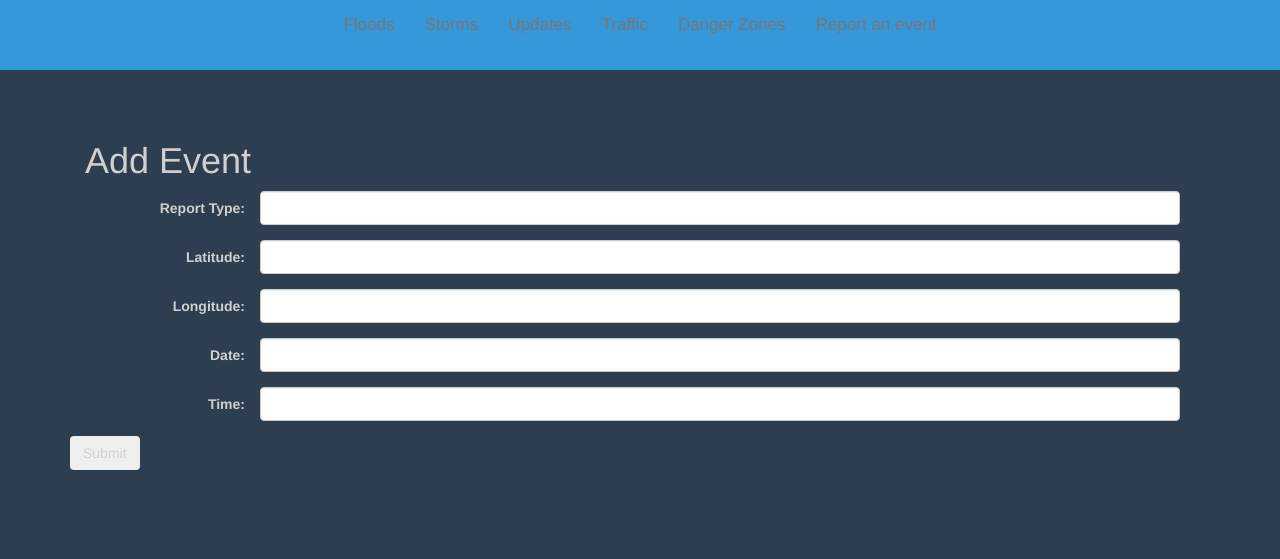
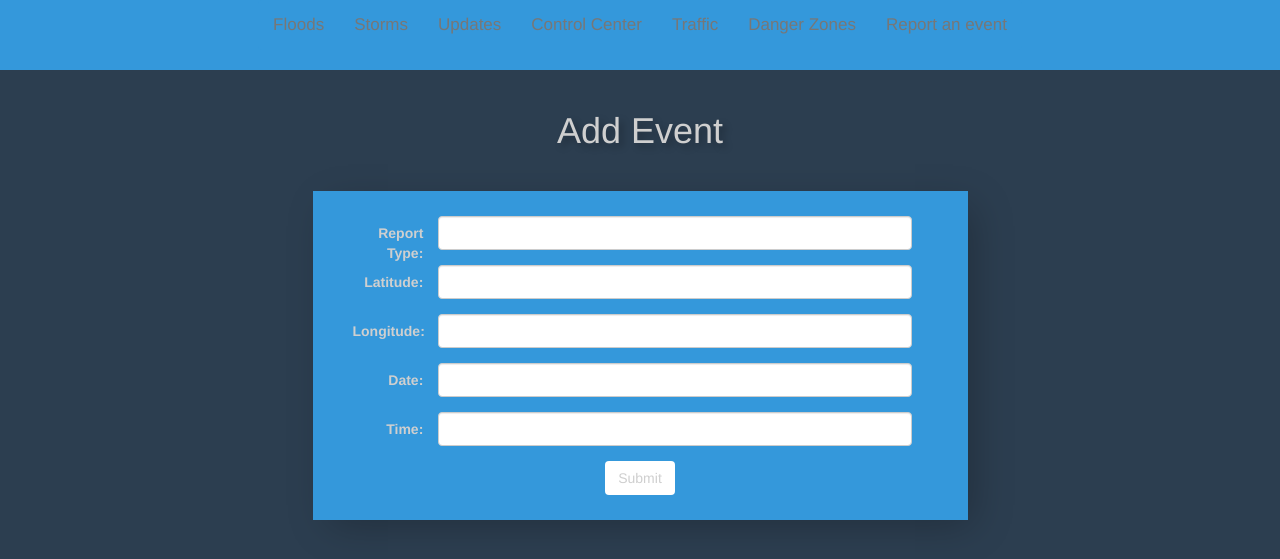
Before and after one commit to richard-parayno/disaster-center, a Django app: page /add-event in a window 1280 px wide. Shown: the top 559 px of the page. Run offline with Django 3.2, Linux system fonts and the light colour scheme; some libraries are stand-ins or nearby versions.

Commit message:
styling changes

```diff
--- a/disastercenter/disaster_center/static/css/main.css
+++ b/disastercenter/disaster_center/static/css/main.css
@@ -21,6 +21,7 @@ a {
   margin-top: 25px;
   background-color: 3498DB;
   font-size: 20px;
+  box-shadow: 10px 10px 38px -6px rgba(0,0,0,0.24);
 }
 
 .navbar {
@@ -31,3 +32,8 @@ a {
   text-align: center;
   font-size: 17px;;
 }
+
+.centered {
+  float: none;
+  margin: 0 auto;
+}
--- a/disastercenter/disaster_center/static/css/moduleBase.css
+++ b/disastercenter/disaster_center/static/css/moduleBase.css
@@ -1,13 +1,30 @@
 #space {
-  padding: 60px;
+  padding: 50px;
 }
 
 #moduleHeader {
   text-size: 72px;
 }
 
+.container {
+  text-align: center;
+}
+
+h1 {
+  margin: 10px;
+  margin-bottom: 40px;
+  text-shadow: 4px 4px 7px rgba(0, 0, 0, 0.25);
+}
+
 .regContainer {
-  display: flex;
+  display: block;
+  text-align: center;
+  box-shadow: 10px 10px 38px -6px rgba(0,0,0,0.25);
+}
 
-
+.form-horizontal {
+  display: inline-block;
+  margin: 0px;
+  margin-left: auto;
+  margin-right: auto;
 }
--- /dev/null
+++ b/disastercenter/disaster_center/static/css/moduleLogin.css
@@ -0,0 +1,8 @@
+.regContainer {
+  background-color: 3498DB;
+  padding: 25px;
+}
+
+.btn {
+  background-color: white;
+}
--- a/disastercenter/disaster_center/templates/add-event.html
+++ b/disastercenter/disaster_center/templates/add-event.html
@@ -7,6 +7,7 @@
     <link href="{% static "css/bootstrap.min.css" %}" rel="stylesheet">
     <link href="{% static "css/main.css" %}" rel="stylesheet">
     <link href="{% static "css/moduleBase.css" %}" rel="stylesheet">
+    <link href="{% static "css/moduleLogin.css" %}" rel="stylesheet">
     <title> Disaster Center - Add Event</title>
   </head>
   <body>
@@ -21,6 +22,7 @@
             <li><a href="{% url 'floods' %}">Floods</a></li>
             <li><a href="{% url 'storms' %}">Storms</a></li>
             <li><a href="{% url 'updates' %}">Updates</a></li>
+            <li><a href="{% url 'controlcenter' %}">Control Center</a></li>
             <li><a href="{% url 'traffic' %}">Traffic</a></li>
             <li><a href="{% url 'dangerzones' %}">Danger Zones</a></li>
             <li><a href="{% url 'addevent' %}">Report an event</a></li>
@@ -44,7 +46,7 @@
     </div>
 
     <div class="row">
-      <div class="container">
+      <div class="regContainer col-md-6 col-md-offset-3">
         <form class="form-horizontal">
             <label class="control-label col-md-2"> Report Type: </label>
             <div class="form-group col-md-10">
--- a/disastercenter/disaster_center/templates/controlcenter.html
+++ b/disastercenter/disaster_center/templates/controlcenter.html
@@ -21,6 +21,7 @@
             <li><a href="{% url 'floods' %}">Floods</a></li>
             <li><a href="{% url 'storms' %}">Storms</a></li>
             <li><a href="{% url 'updates' %}">Updates</a></li>
+            <li><a href="{% url 'controlcenter' %}">Control Center</a></li>
             <li><a href="{% url 'traffic' %}">Traffic</a></li>
             <li><a href="{% url 'dangerzones' %}">Danger Zones</a></li>
             <li><a href="{% url 'addevent' %}">Report an event</a></li>
--- a/disastercenter/disaster_center/templates/danger-zones.html
+++ b/disastercenter/disaster_center/templates/danger-zones.html
@@ -21,6 +21,7 @@
             <li><a href="{% url 'floods' %}">Floods</a></li>
             <li><a href="{% url 'storms' %}">Storms</a></li>
             <li><a href="{% url 'updates' %}">Updates</a></li>
+            <li><a href="{% url 'controlcenter' %}">Control Center</a></li>
             <li><a href="{% url 'traffic' %}">Traffic</a></li>
             <li><a href="{% url 'dangerzones' %}">Danger Zones</a></li>
             <li><a href="{% url 'addevent' %}">Report an event</a></li>
--- a/disastercenter/disaster_center/templates/floods.html
+++ b/disastercenter/disaster_center/templates/floods.html
@@ -21,6 +21,7 @@
             <li><a href="{% url 'floods' %}">Floods</a></li>
             <li><a href="{% url 'storms' %}">Storms</a></li>
             <li><a href="{% url 'updates' %}">Updates</a></li>
+            <li><a href="{% url 'controlcenter' %}">Control Center</a></li>
             <li><a href="{% url 'traffic' %}">Traffic</a></li>
             <li><a href="{% url 'dangerzones' %}">Danger Zones</a></li>
             <li><a href="{% url 'addevent' %}">Report an event</a></li>
--- a/disastercenter/disaster_center/templates/index.html
+++ b/disastercenter/disaster_center/templates/index.html
@@ -20,6 +20,7 @@
             <li><a href="{% url 'floods' %}">Floods</a></li>
             <li><a href="{% url 'storms' %}">Storms</a></li>
             <li><a href="{% url 'updates' %}">Updates</a></li>
+            <li><a href="{% url 'controlcenter' %}">Control Center</a></li>
             <li><a href="{% url 'traffic' %}">Traffic</a></li>
             <li><a href="{% url 'dangerzones' %}">Danger Zones</a></li>
             <li><a href="{% url 'addevent' %}">Report an event</a></li>
--- a/disastercenter/disaster_center/templates/login.html
+++ b/disastercenter/disaster_center/templates/login.html
@@ -7,6 +7,7 @@
     <link href="{% static "css/bootstrap.min.css" %}" rel="stylesheet">
     <link href="{% static "css/main.css" %}" rel="stylesheet">
     <link href="{% static "css/moduleBase.css" %}" rel="stylesheet">
+    <link href="{% static "css/moduleLogin.css" %}" rel="stylesheet">
     <title> Disaster Center - Login</title>
   </head>
   <body>
@@ -21,6 +22,7 @@
             <li><a href="{% url 'floods' %}">Floods</a></li>
             <li><a href="{% url 'storms' %}">Storms</a></li>
             <li><a href="{% url 'updates' %}">Updates</a></li>
+            <li><a href="{% url 'controlcenter' %}">Control Center</a></li>
             <li><a href="{% url 'traffic' %}">Traffic</a></li>
             <li><a href="{% url 'dangerzones' %}">Danger Zones</a></li>
             <li><a href="{% url 'addevent' %}">Report an event</a></li>
@@ -44,7 +46,7 @@
     </div>
 
     <!-- email, password-->
-    <div class="regContainer">
+    <div class="regContainer col-md-6 col-md-offset-3">
       <center>
         <form class="form-horizontal">
             <label class="control-label col-md-2"> Email: </label>
--- a/disastercenter/disaster_center/templates/new-user.html
+++ b/disastercenter/disaster_center/templates/new-user.html
@@ -7,6 +7,7 @@
     <link href="{% static "css/bootstrap.min.css" %}" rel="stylesheet">
     <link href="{% static "css/main.css" %}" rel="stylesheet">
     <link href="{% static "css/moduleBase.css" %}" rel="stylesheet">
+    <link href="{% static "css/moduleLogin.css" %}" rel="stylesheet">
     <title> Disaster Center - Sign Up</title>
   </head>
   <body>
@@ -37,14 +38,14 @@
 
     <div class="row">
       <div class="container">
-        <div id="moduleHeader"class="col-md-12">
+        <div id="moduleHeader" class="col-md-12">
           <h1>Sign Up</h1>
         </div>
       </div>
     </div>
 
     <!-- email, password, first name, last name -->
-    <div class="regContainer">
+    <div class="regContainer col-md-6 col-md-offset-3">
       <center>
         <form class="form-horizontal">
             <label class="control-label col-md-2"> Email: </label>
--- a/disastercenter/disaster_center/templates/storms.html
+++ b/disastercenter/disaster_center/templates/storms.html
@@ -21,6 +21,7 @@
             <li><a href="{% url 'floods' %}">Floods</a></li>
             <li><a href="{% url 'storms' %}">Storms</a></li>
             <li><a href="{% url 'updates' %}">Updates</a></li>
+            <li><a href="{% url 'controlcenter' %}">Control Center</a></li>
             <li><a href="{% url 'traffic' %}">Traffic</a></li>
             <li><a href="{% url 'dangerzones' %}">Danger Zones</a></li>
             <li><a href="{% url 'addevent' %}">Report an event</a></li>
--- a/disastercenter/disaster_center/templates/traffic.html
+++ b/disastercenter/disaster_center/templates/traffic.html
@@ -21,6 +21,7 @@
             <li><a href="{% url 'floods' %}">Floods</a></li>
             <li><a href="{% url 'storms' %}">Storms</a></li>
             <li><a href="{% url 'updates' %}">Updates</a></li>
+            <li><a href="{% url 'controlcenter' %}">Control Center</a></li>
             <li><a href="{% url 'traffic' %}">Traffic</a></li>
             <li><a href="{% url 'dangerzones' %}">Danger Zones</a></li>
             <li><a href="{% url 'addevent' %}">Report an event</a></li>
--- a/disastercenter/disaster_center/templates/updates.html
+++ b/disastercenter/disaster_center/templates/updates.html
@@ -21,6 +21,7 @@
             <li><a href="{% url 'floods' %}">Floods</a></li>
             <li><a href="{% url 'storms' %}">Storms</a></li>
             <li><a href="{% url 'updates' %}">Updates</a></li>
+            <li><a href="{% url 'controlcenter' %}">Control Center</a></li>
             <li><a href="{% url 'traffic' %}">Traffic</a></li>
             <li><a href="{% url 'dangerzones' %}">Danger Zones</a></li>
             <li><a href="{% url 'addevent' %}">Report an event</a></li>
```
